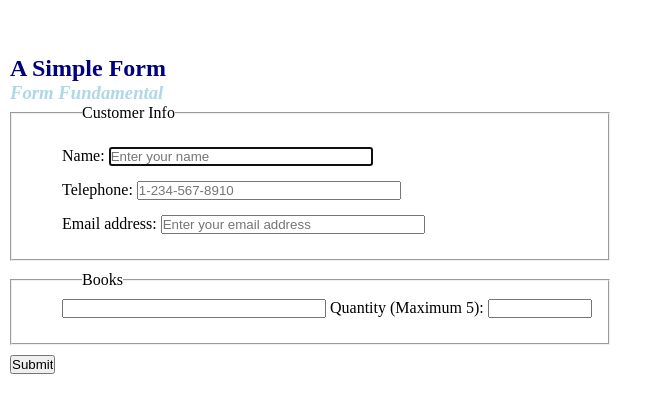
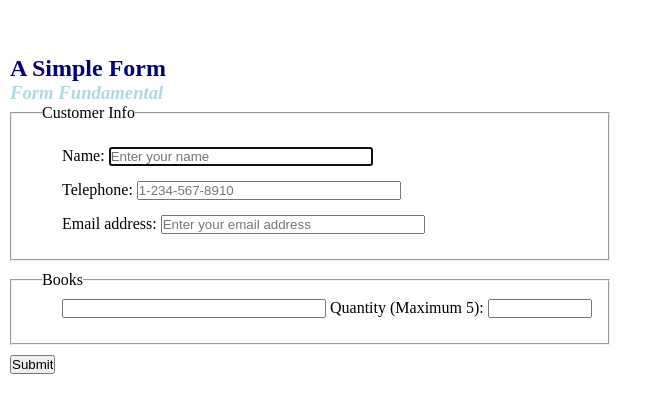
Before and after one commit to MichalPiaskowski/MichalPiaskowski.github.io, a plain HTML site: page zadanie-domowe/2-formularz-html5-adv/index.html in a window 1280 px wide. Shown: the part 145-558 px from the top of the page, without its empty margins (0-663 px from the left). Drawn offline with Linux system fonts and the light colour scheme.

Commit message:
poprawka ze stylowanie <legend>

```diff
--- a/zadanie-domowe/2-formularz-html5-adv/css/style.css
+++ b/zadanie-domowe/2-formularz-html5-adv/css/style.css
@@ -20,7 +20,7 @@ h3 {
 }
 
 legend {
-    margin-left: 20px;
+    margin-left: -20px;
 }
 
 fieldset {
```
